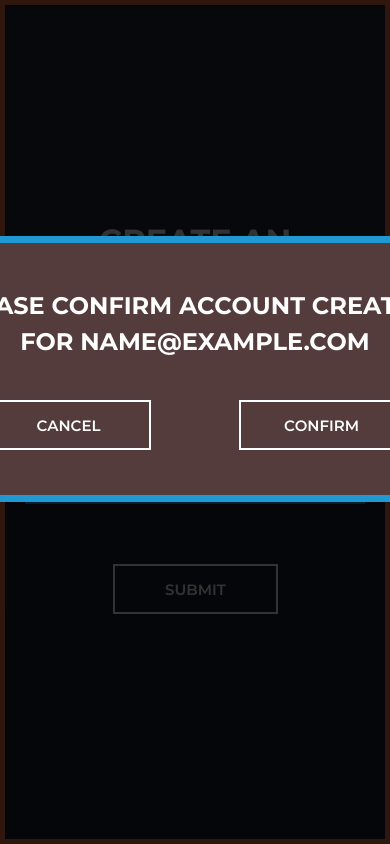
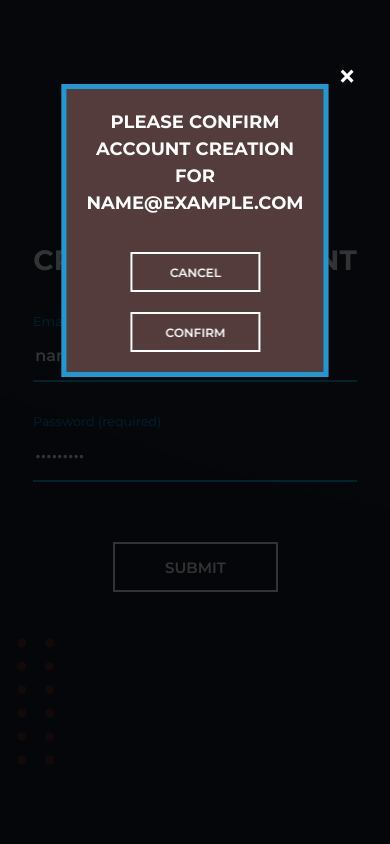
Before and after one commit to free3et/contact_form, a plain HTML site: page index.html in a window 390 px wide. Both pictures are taken after typing "name@example.com", "Sample123" into the empty fields and a click on the button "SUBMIT". Drawn offline with Linux system fonts and the light colour scheme.

Commit message:
update mobile styles for modal

```diff
--- a/css/style.css
+++ b/css/style.css
@@ -87,7 +87,6 @@ a:hover {
     outline: none;
 }
 
-
 .form-wrapper {
     display: flex;
     align-items: center;
@@ -120,7 +119,7 @@ h1 {
 }
 
 input:-webkit-autofill {
-  transition: all 5000s ease-in-out;
+    transition: all 5000s ease-in-out;
 }
 
 .form-group {
@@ -298,18 +297,124 @@ h2 {
     margin-top: 10px;
 }
 
-@media (max-width: 768px) {
+@media (max-width: 1024px) {
     h1 {
-        font-size: 32px;
+        font-size: 28px;
     }
 
     .inner-wrapper {
-        padding: 27px 20px 37px;
+        padding: 65px 80px;
+        border: 5px solid #f27245;
+    }
+
+    .popup.open {
+      width: 40rem;
+
+  }
+}
+
+@media (max-width: 1024px) and (orientation:landscape) {
+    h1 {
+        margin-bottom: 25px;
+        font-size: 24px;
+    }
+
+    .inner-wrapper {
+        padding: 25px 40px;
+        border: none;
+        box-shadow: none;
+    }
+
+    .form-group {
+        margin-bottom: 37px;
+    }
+
+    .form-group span {
+        font-size: 15px;
+    }
+
+    .form-control {
+        height: 45px;
+        font-size: 14px;
+    }
+
+    button {
+        width: 160px;
+        height: 45px;
+        margin-top: 20px;
+    }
+
+    .popup.open {
+        top: 15%;
+        padding: 25px;
+        border: 5px solid #2098d1;
+    }
+
+    span.close-modal {
+      right: -2.5rem;
+    }
+}
+
+@media (max-width: 767px) {
+    h1 {
+        font-size: 28px;
+    }
+
+    h2 {
+      font-size: 18px;
+    }
+
+
+
+    .inner-wrapper {
+        padding: 27px 25px 37px;
         border: none;
         box-shadow: none;
     }
 
     .form-wrapper {
         border: 5px solid #f27245;
+        background-position-x: 57%;
+    }
+
+    .popup.open {
+        top: 15%;
+        width: auto;
+        padding: 25px 30px;
+        border: 5px solid #2098d1;
+    }
+
+    .popup.open h2 {
+        margin-bottom: 15px;
+        font-size: 18px;
+    }
+
+    .popup_form > div {
+        display: flex;
+        flex-direction: column;
+    }
+
+    .popup.open button {
+        width: 130px;
+        height: 40px;
+        margin-top: 20px;
+        font-size: 12px;
     }
 }
+
+@media (max-width: 580px) {
+    .form-wrapper {
+        border: none;
+    }
+
+    .popup.open {
+      top: 10%;
+      padding: 20px;
+
+  }
+
+    span.close-modal {
+      right: -2rem;
+      font-size: 2rem;
+    }
+}
```
